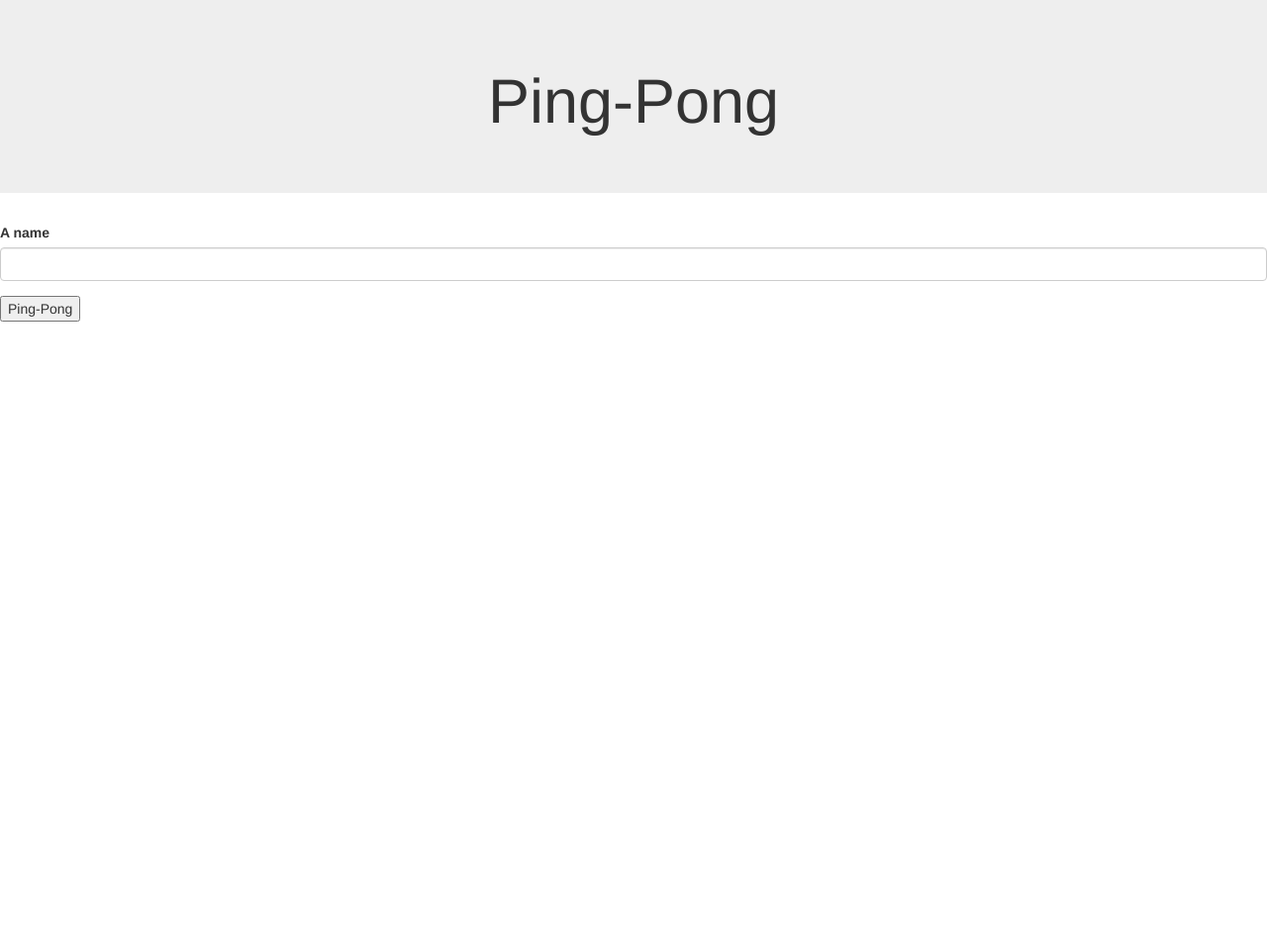
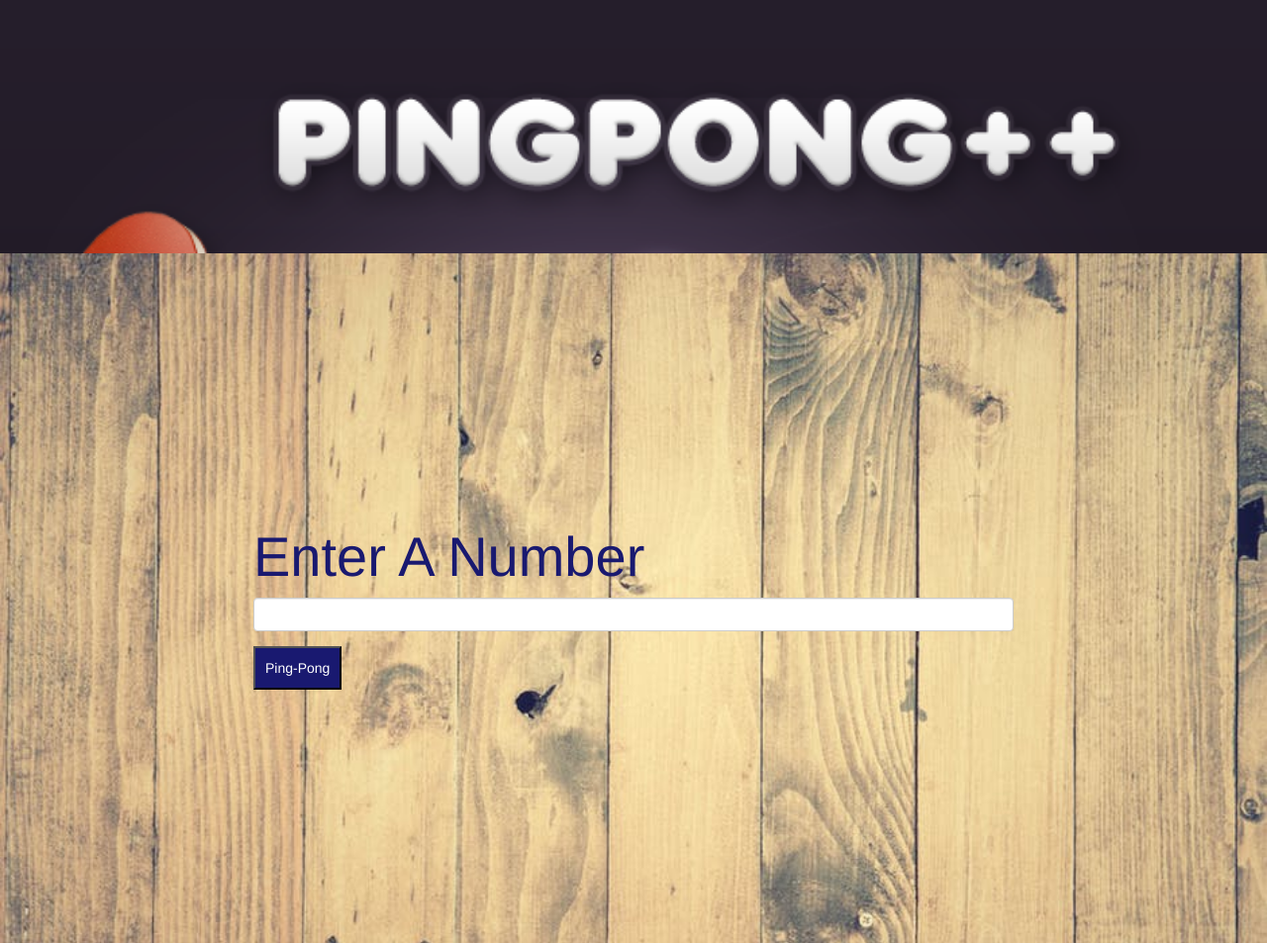
Before and after one commit to olamijinadebayo/ping-pong, a plain HTML site: page index.html in a window 1280 px wide. Shown: the whole page at 99% size. Before the commit the page ends 800 px from the top, so only its background shows below. Drawn offline with Linux system fonts and the light colour scheme.

Commit message:
This will add background images to the page

```diff
--- a/css/style.css
+++ b/css/style.css
@@ -0,0 +1,30 @@
+main {
+  background-image: url(../img/back.jpeg);
+  background-repeat: no-repeat;
+  background-size: cover;
+  padding: 20%;
+}
+
+header {
+  background-image: url(../img/header.png);
+  background-repeat: no-repeat;
+  background-size: cover;
+  padding: 10%;
+}
+
+h2 {
+  color: midnightblue;
+  font-size: 400%;
+}
+
+button {
+  padding: 10px;
+  background-color: midnightblue;
+  color: white;
+}
+
+display {
+  list-style-type: none;
+  color: midnightblue;
+  font-size: 200%;
+}
--- a/index.html
+++ b/index.html
@@ -10,16 +10,17 @@
 
   <body>
     <header>
-      <div class="jumbotron">
+      <!-- <div class="jumbotron">
         <h1 class="text-center">Ping-Pong</h1>
-      </div>
+      </div> -->
     </header>
 
     <main>
       <div id="enter">
+        <h2>Enter A Number</h2>
         <form>
           <div class="form-group">
-            <label for="person1">A name</label>
+
             <input id="info" class="form-control" type="text">
           </div>
           <button type="submit" name="submit">Ping-Pong</button>
```
Also changed, not shown: img/back.jpeg (added), img/header.png (added).
